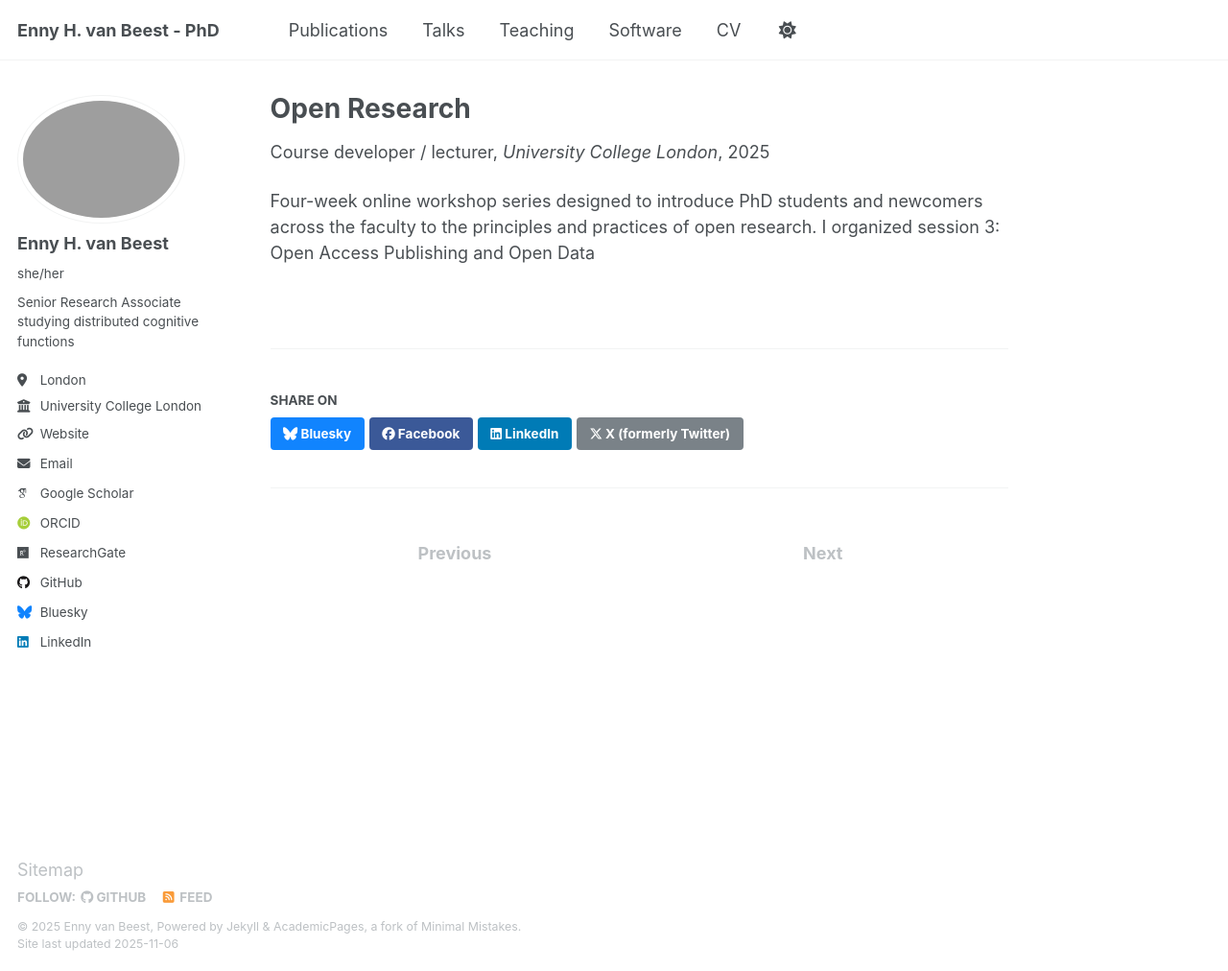
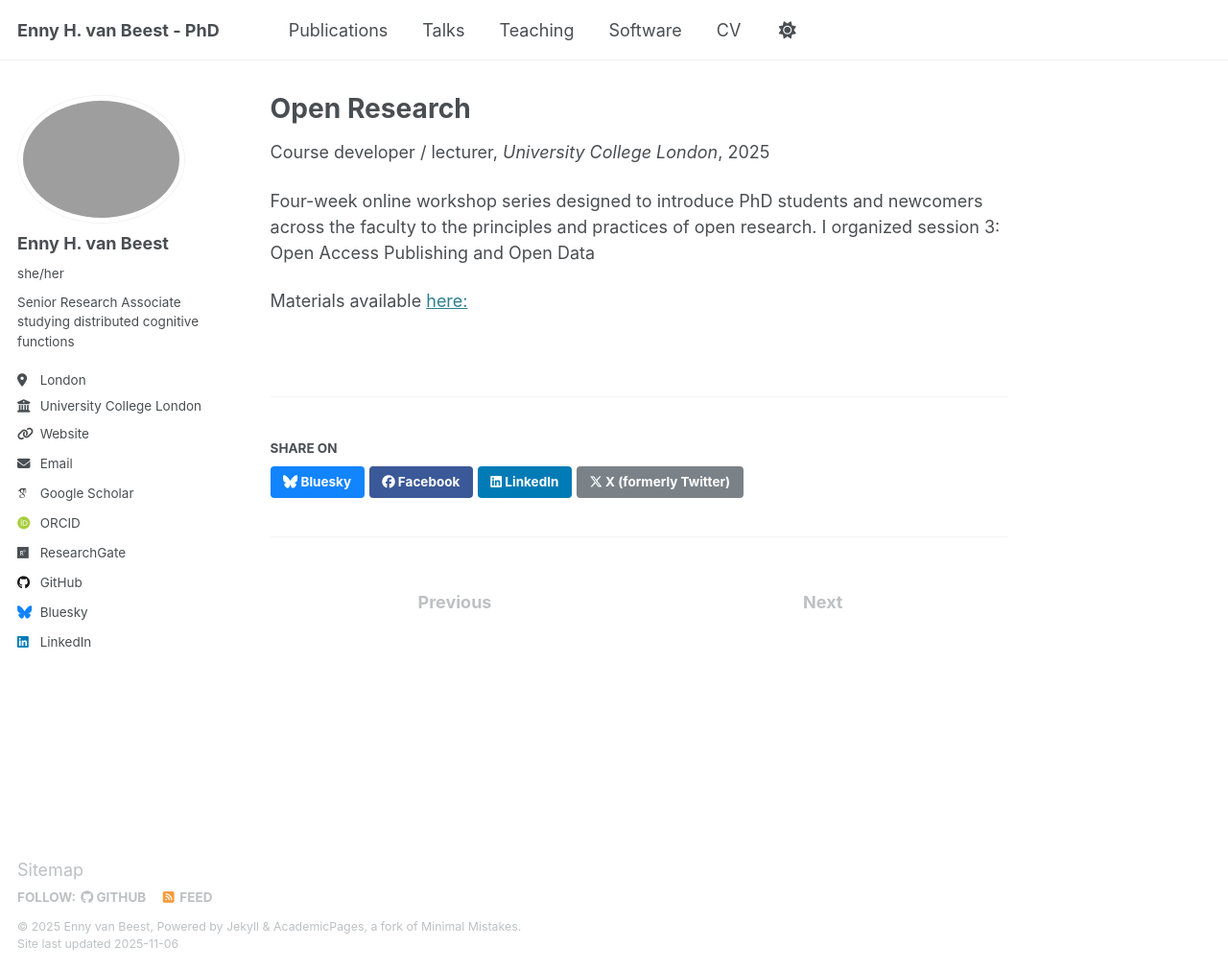
Before and after one commit to EnnyvanBeest/EnnyvanBeest.github.io, a Jekyll site: the page built from _teaching/2025-OpenResearch_FBS.md, in a window 1280 px wide and 1012 px high. Shown: the whole window at 96% size. Built offline with Jekyll 4.4.1, drawn with Linux system fonts in a browser that asks for light colours; some web fonts are replaced.

Commit message:
add material

```diff
--- a/_teaching/2025-OpenResearch_FBS.md
+++ b/_teaching/2025-OpenResearch_FBS.md
@@ -10,3 +10,5 @@ location: "London, United Kingdom"
 
 Four-week online workshop series designed to introduce PhD students and newcomers across the faculty to the principles and practices of open research.
 I organized session 3: Open Access Publishing and Open Data
+
+Materials available [here:](https://drive.google.com/drive/folders/1VnmsElTh2MI0YOR4mZhzFKAg--s5lyFT?usp=drive_link)
```
